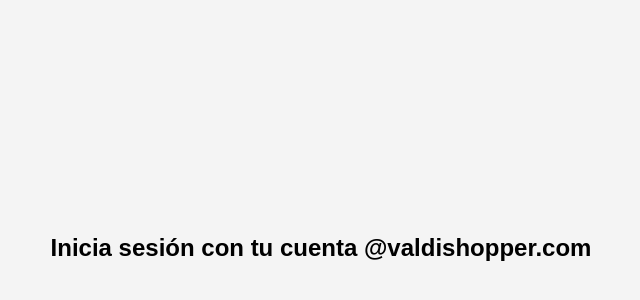
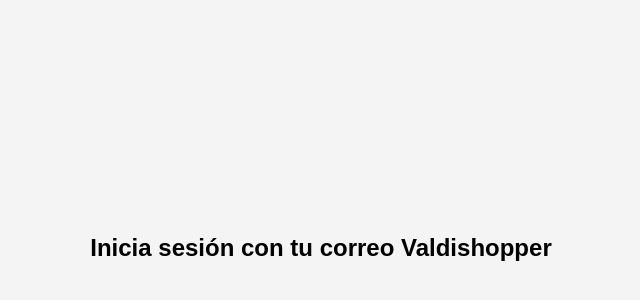
Before and after one commit to Valdishoppercl/DepartamentoPersonas, a plain HTML site: page index.html in a window 1280 px wide. Shown: the part 152-452 px from the top of the page, without its empty margins (319-959 px from the left). Drawn offline with Linux system fonts and the light colour scheme.

Commit message:
Update index.html

```diff
--- a/index.html
+++ b/index.html
@@ -37,7 +37,7 @@
 </head>
 <body>
   <div id="login">
-    <h2>Inicia sesión con tu cuenta @valdishopper.com</h2>
+    <h2>Inicia sesión con tu correo Valdishopper</h2>
     <div id="g_id_onload"
       data-client_id="604540812527-sntcf71p4is92msulnhdd24qm6a0itog.apps.googleusercontent.com"
       data-callback="handleCredentialResponse"
```
